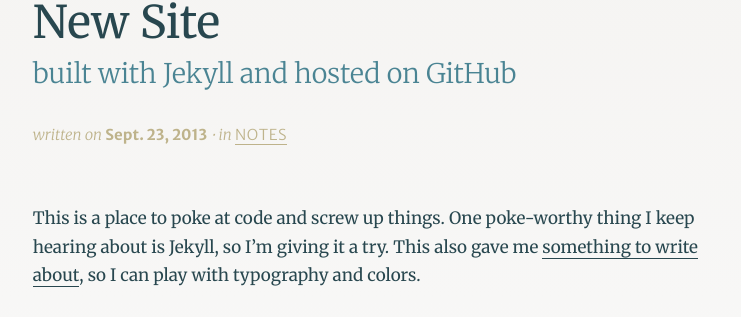
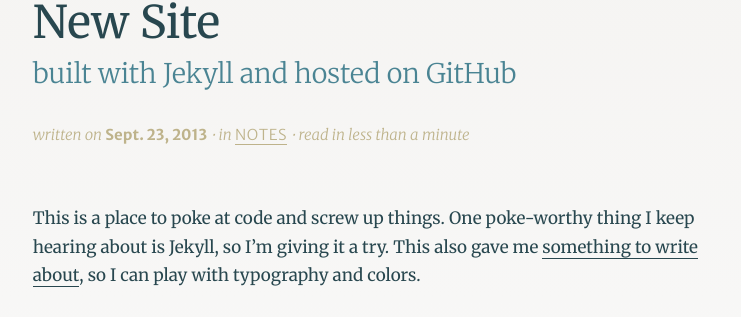
Before and after one commit to nightpolly/nightpolly.github.io, a Jekyll site: the page built from _posts/notes/2013-09-23-new-site.html, in a window 1280 px wide. Shown: the part 253-570 px from the top of the page, without its empty margins (268-1009 px from the left). Built offline with Jekyll 4.4.1, drawn with Linux system fonts in a browser that asks for light colours; Markdown is read by kramdown in place of the engine named in the settings.

Commit message:
include reading time

```diff
--- a/_includes/post_meta-top.html
+++ b/_includes/post_meta-top.html
@@ -1 +1 @@
-<small class="post_meta">written on <time class="post_date" datetime="{{ page.date | date_to_xmlschema }}">{% assign m = page.date | date: "%B" %}{% case m %}{% when 'May' or 'June' or 'July' %}{{ m }} {% when 'September' %}Sept. {% else %}{{ page.date | date: "%b" }}. {% endcase %}{{ page.date | date: "%d" | plus:'0' }}, {{ page.date | date: "%Y" }}</time> &sdot; in <a class="post_category" href="/{{ page.category }}">{{ page.category }}</a></small>
+<small class="post_meta">written on <time class="post_date" datetime="{{ page.date | date_to_xmlschema }}">{% assign m = page.date | date: "%B" %}{% case m %}{% when 'May' or 'June' or 'July' %}{{ m }} {% when 'September' %}Sept. {% else %}{{ page.date | date: "%b" }}. {% endcase %}{{ page.date | date: "%d" | plus:'0' }}, {{ page.date | date: "%Y" }}</time> &sdot; in <a class="post_category" href="/{{ page.category }}">{{ page.category }}</a> &sdot; read in {{ page.content | reading_time }}</small>
```
Also changed, not shown: 3 other files.
